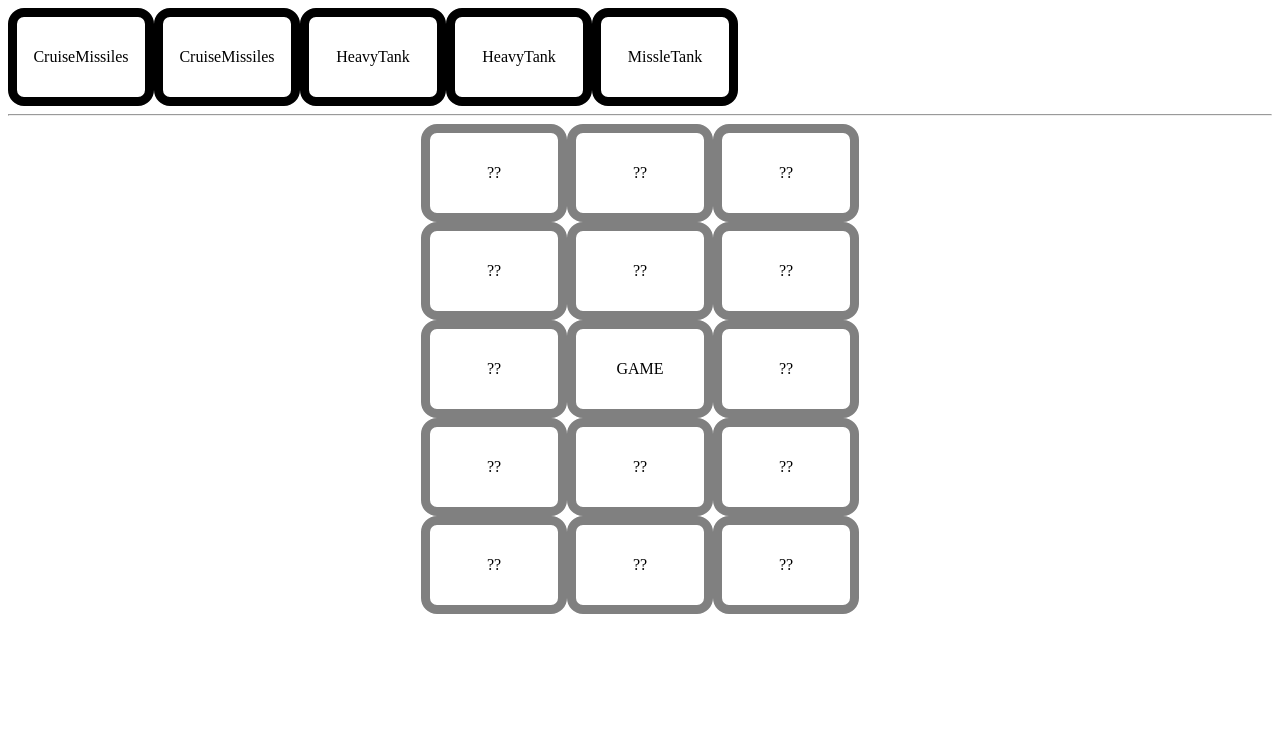
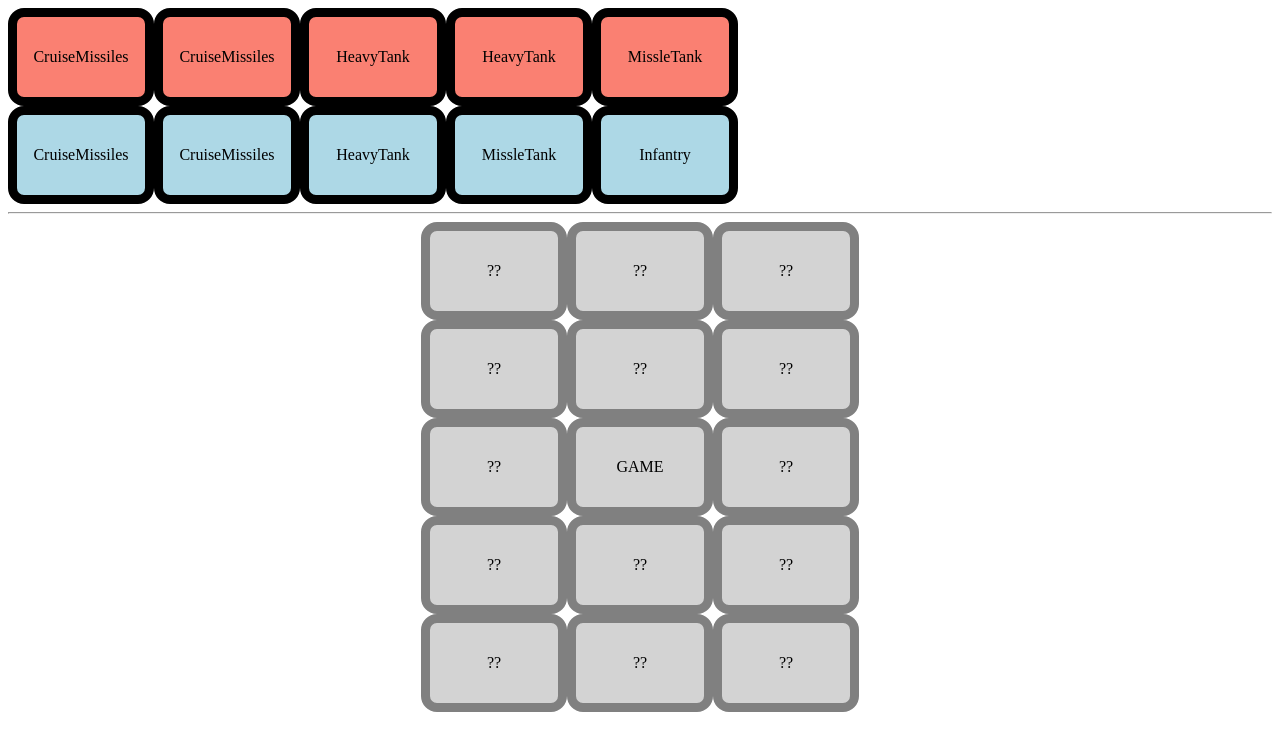
Before and after one commit to mpaulweeks/ogre, a React (Create React App) app: page / in a window 1280 px wide. Shown: the top 750 px of the page. Built offline with nearby package versions, Linux system fonts and the light colour scheme.

Commit message:
color code

```diff
--- a/src/app/GameApp.tsx
+++ b/src/app/GameApp.tsx
@@ -26,6 +26,11 @@ export function GameApp() {
         selected={selectedHand}
         setSelected={setSelectedHand}
       />
+      <ViewHand
+        player={game.blue}
+        selected={selectedHand}
+        setSelected={setSelectedHand}
+      />
       <hr />
       <ViewBoard
         game={game}
--- a/src/app/ViewCard.tsx
+++ b/src/app/ViewCard.tsx
@@ -1,6 +1,6 @@
 import React from 'react';
 import { OgreCard } from '../lib';
-import { getName } from './render';
+import { getBackgroundColor, getName } from './render';
 import './styles.css';
 
 export function ViewCard(props: {
@@ -9,6 +9,7 @@ export function ViewCard(props: {
   card: OgreCard;
 }) {
   const style = {
+    backgroundColor: getBackgroundColor(props.card.team),
     borderColor: props.isSelected ? 'green' : 'black',
   };
   return (
--- a/src/app/ViewSquare.tsx
+++ b/src/app/ViewSquare.tsx
@@ -1,6 +1,6 @@
 import React from 'react';
 import { GridKey, NeutralSpace, OgreSquare } from '../lib';
-import { getName } from './render';
+import { getBackgroundColor, getName } from './render';
 import './styles.css';
 
 export function ViewSquare(props: {
@@ -11,6 +11,7 @@ export function ViewSquare(props: {
   onClick(): void;
 }) {
   const style = {
+    backgroundColor: getBackgroundColor(props.square?.team),
     borderColor: props.isHover ? 'black' : 'grey',
   };
   const label = (
--- a/src/app/render.ts
+++ b/src/app/render.ts
@@ -1,4 +1,4 @@
-import { Unit } from "../lib";
+import { Team, Unit } from "../lib";
 
 const CardName: Record<Unit, string> = {
   [Unit.Infantry]: 'Infantry',
@@ -14,3 +14,11 @@ const CardName: Record<Unit, string> = {
 export function getName(unit: Unit) {
   return CardName[unit];
 }
+const TeamColor: Record<Team, string> = {
+  [Team.Red]: 'salmon',
+  [Team.Blue]: 'lightblue',
+}
+export function getBackgroundColor(team?: Team) {
+  if (team === undefined) { return 'lightgrey'; }
+  return TeamColor[team];
+}
```
